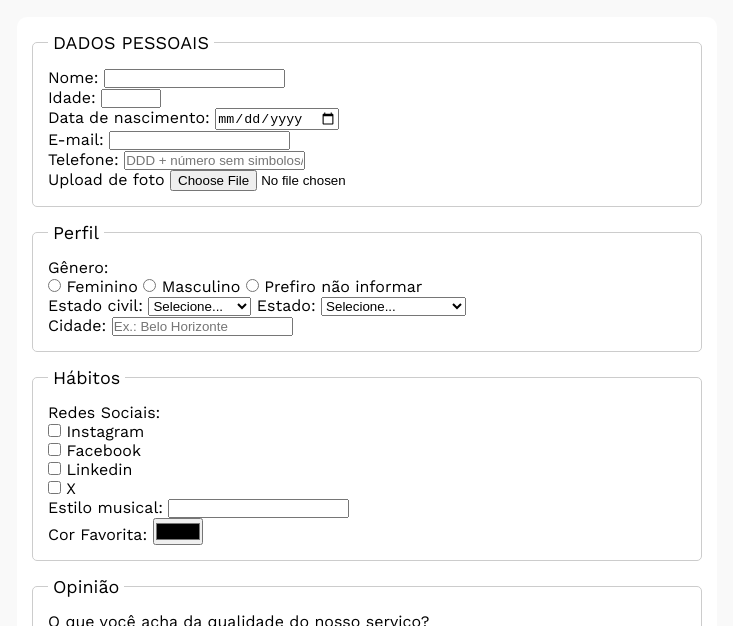
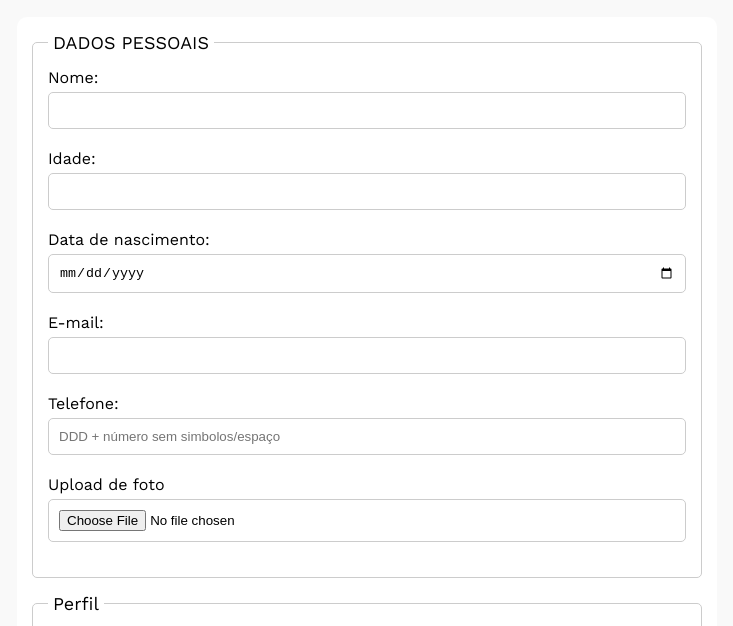
Before and after one commit to Lucassilva2129/pesquisa-culturama, a plain HTML site: page index.html in a window 1280 px wide. Shown: the part 127-753 px from the top of the page, without its empty margins (273-1006 px from the left). Drawn offline with nearby package versions, Linux system fonts and the light colour scheme.

Commit message:
Estilizacao dos inputs, textarea, label e algus ajustes

```diff
--- a/css/style.css
+++ b/css/style.css
@@ -46,3 +46,31 @@ legend {
   font-size: 18px;
   padding: 0 5px;
 }
+
+label {
+  display: inline-block;
+  margin-bottom: 5px;
+}
+input,
+select,
+textarea {
+  width: 100%;
+  padding: 10px;
+  margin-bottom: 20px;
+  border: 1px solid #cccccc;
+  border-radius: 5px;
+}
+
+textarea {
+  min-height: 100px;
+}
+
+input[type="radio"],
+input[type="checkbox"] {
+  width: auto;
+}
+
+input[type="color"] {
+  width: 40px;
+  padding: 0 5px;
+}
```
